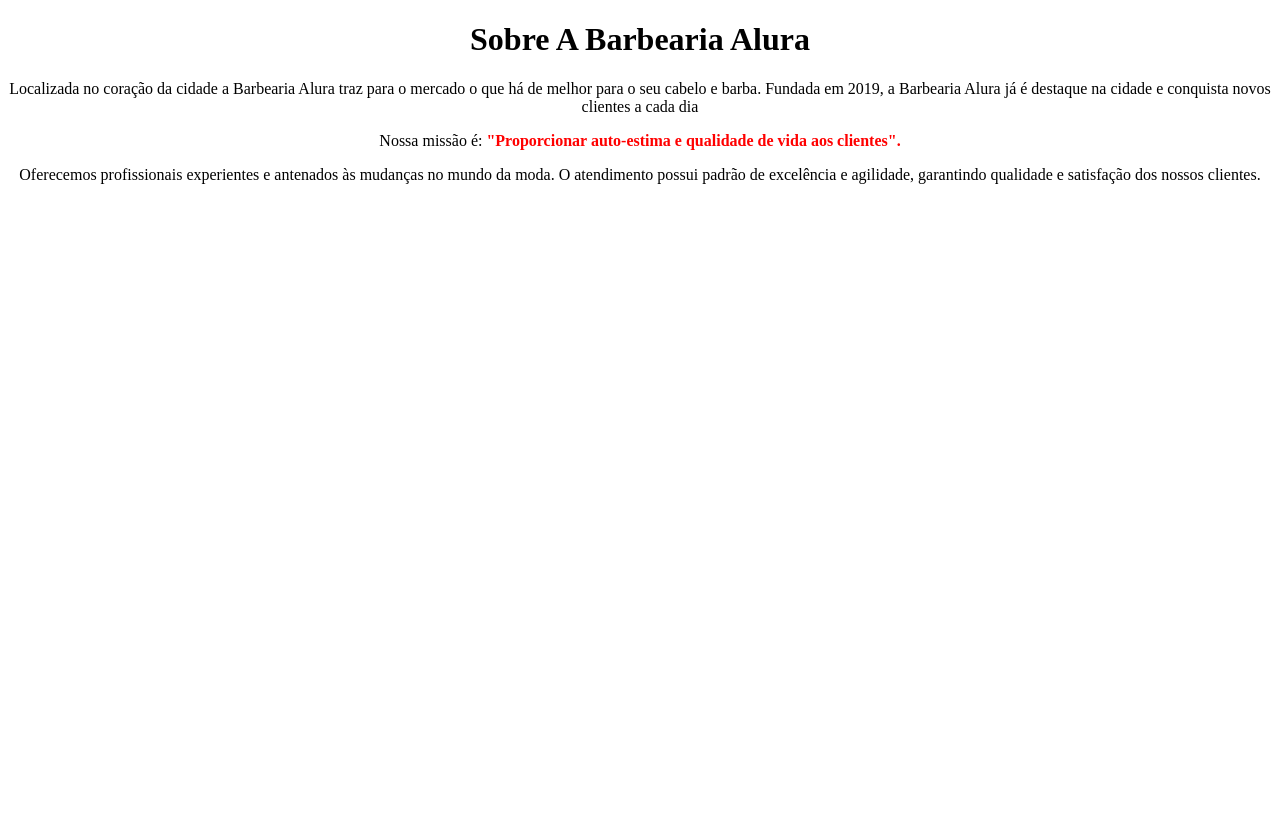
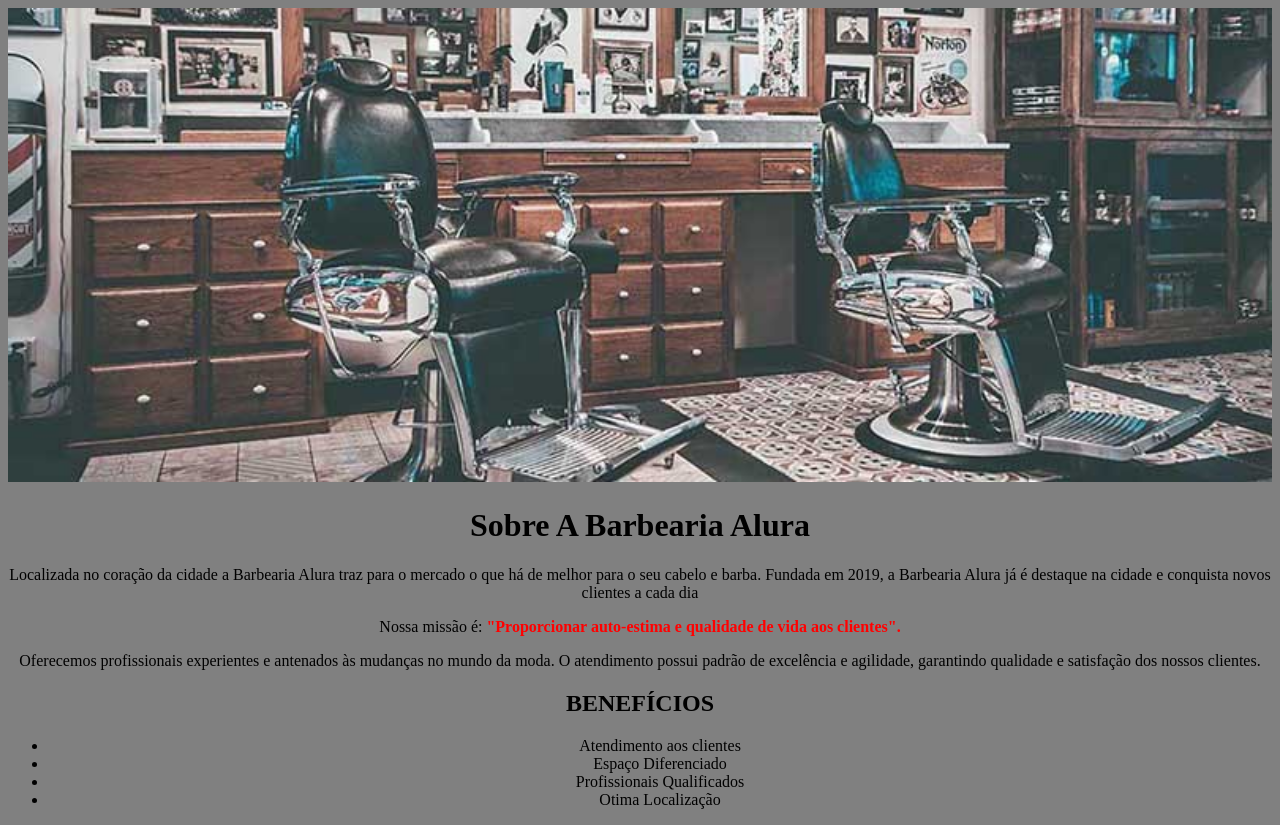
Before and after one commit to gustavo8787/barbearia-alura-3-tri, a plain HTML site: page index.html in a window 1280 px wide. Before the commit the page ends 800 px from the top, so only its background shows below. Drawn offline with Linux system fonts and the light colour scheme.

Commit message:
Add files via upload

```diff
--- a/index.html
+++ b/index.html
@@ -8,12 +8,22 @@
    <link rel="stylesheet" href="style.css">
 </head>
 <body>
+   <img class="imagem" src="banner.jpg">
 <h1>Sobre A Barbearia Alura</h1>
 <p class="parágrafo1">Localizada no coração da cidade a Barbearia Alura traz para o mercado o que há de melhor para o seu cabelo e barba. Fundada em 2019, a Barbearia Alura já é destaque na cidade e conquista novos clientes a cada dia</p>
 
    <p class="parágrafo2">Nossa missão é: <strong class="negrito">"Proporcionar auto-estima e qualidade de vida aos clientes".</strong></p>
 
    <p class="parágrafo3"> Oferecemos profissionais experientes e antenados às mudanças no mundo da moda. O atendimento possui padrão de excelência e agilidade, garantindo qualidade e satisfação dos nossos clientes.</p>
+<h2>BENEFÍCIOS</h2>
+<ul>
+
+   <li>Atendimento aos clientes</li>
+   <li>Espaço Diferenciado</li>
+   <li>Profissionais Qualificados</li>
+   <li>Otima Localização</li>
+</ul>
+
 
 
 </body>
--- a/style.css
+++ b/style.css
@@ -1,3 +1,8 @@
-body{font-size: 16px;
+body{
+     background-color: gray;
+     font-size: 16px;
      text-align: center;}
      .negrito{color: red;}
+
+
+.imagem{width: 100%;}
```
